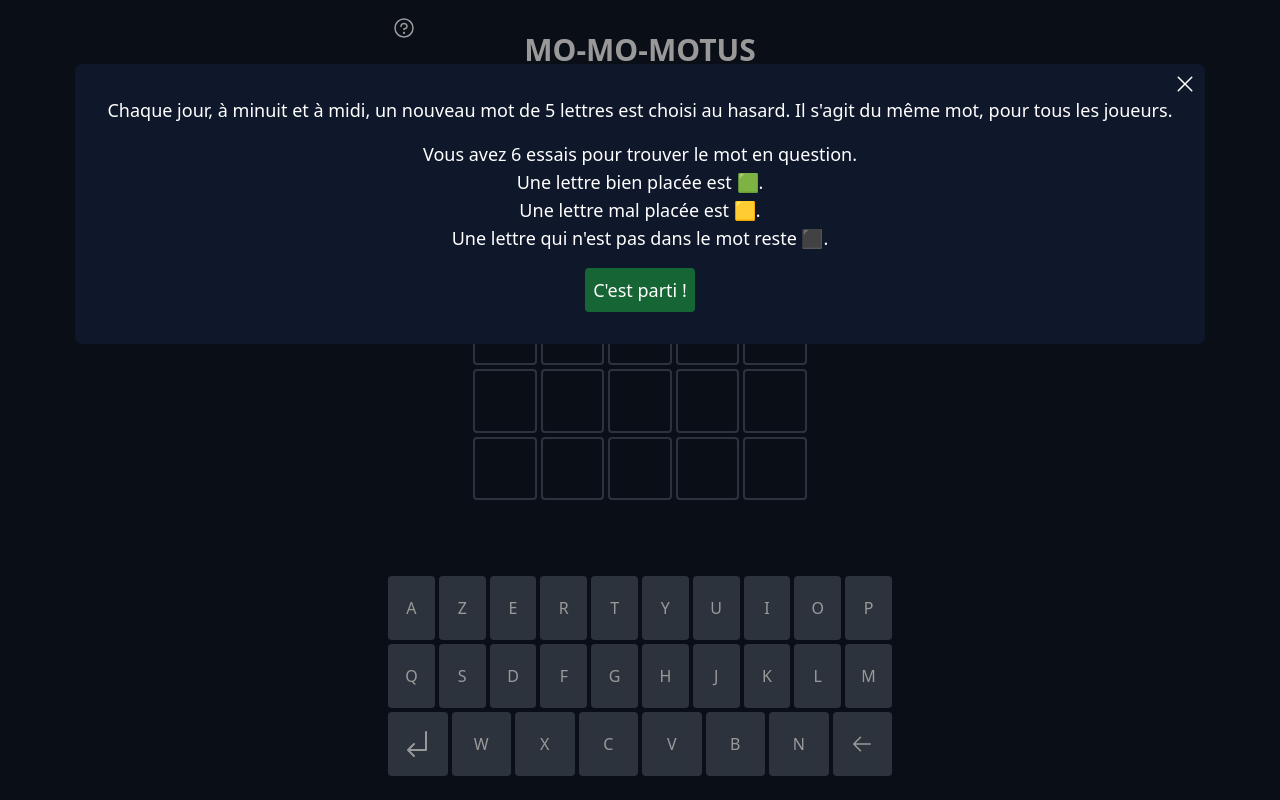
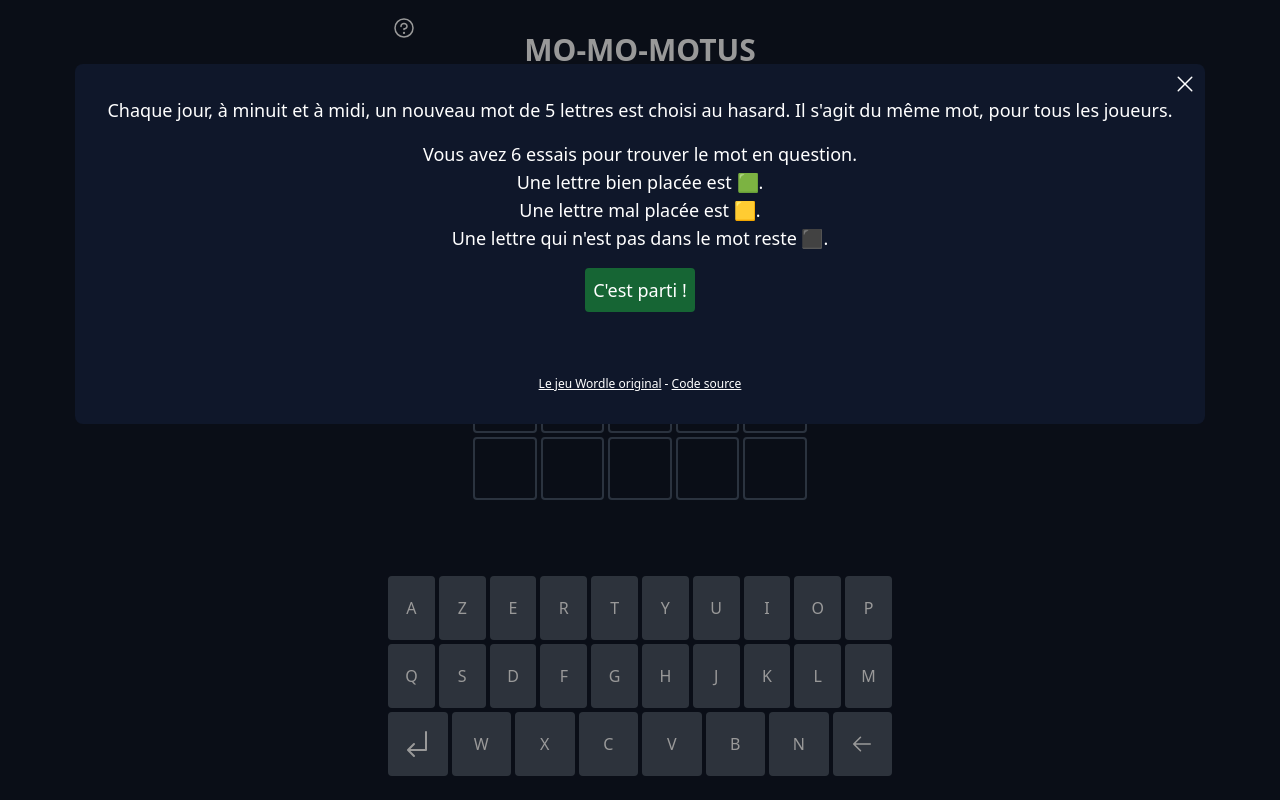
Before and after one commit to scambier/mo-mo-motus, a Vue app: page / in a window 1280 px wide. Built offline with nearby package versions, Linux system fonts and the light colour scheme.

Commit message:
Fixed modal welcome

```diff
--- a/src/components/ModalBase.vue
+++ b/src/components/ModalBase.vue
@@ -20,13 +20,13 @@
 import { ref } from 'vue'
 import IconClose from '~icons/ph/x'
 
-const emits = defineEmits<{ (e: 'clickClose'): void }>()
+const emits = defineEmits<{ (e: 'onClose'): void }>()
 
 const isVisible = ref(true)
 
 function closeModal(): void {
   isVisible.value = false
-  emits('clickClose')
+  emits('onClose')
 }
 
 defineExpose({ closeModal })
--- a/src/components/ModalWelcome.vue
+++ b/src/components/ModalWelcome.vue
@@ -1,5 +1,7 @@
 <template>
-  <ModalBase ref="base">
+  <ModalBase
+    ref="base"
+    @on-close="isVisibleModalWelcome = false">
     <div class="mb-4">
       Chaque jour, à minuit et à midi, un nouveau mot de 5 lettres est choisi au
       hasard. Il s'agit du même mot, pour tous les joueurs.
@@ -15,12 +17,23 @@
       class="items-center p-2 bg-green-800 hover:bg-green-900 rounded">
       C'est parti !
     </button>
+    <div class="mt-16 text-xs">
+      <a
+        class="underline"
+        href="https://www.powerlanguage.co.uk/wordle/"
+        target="_blank">Le jeu Wordle original</a>
+      -
+      <a
+        class="underline"
+        href="https://github.com/scambier/wordle-fr">Code source</a>
+    </div>
   </ModalBase>
 </template>
 
 <script setup lang="ts">
 import ModalBase from './ModalBase.vue'
 import { ref } from 'vue'
+import { isVisibleModalWelcome } from '@/composables/modal-manager'
 
 const base = ref<InstanceType<typeof ModalBase> | null>(null)
 </script>
--- a/src/composables/modal-manager.ts
+++ b/src/composables/modal-manager.ts
@@ -1,6 +1,5 @@
 import { getCurrentDate } from '@/utils'
 import differenceInDays from 'date-fns/differenceInDays'
-import getDay from 'date-fns/getDay'
 import { computed, ref } from 'vue'
 import { isGameover, isWinner } from './game-state'
 import { lastWelcomeDate, setLastWelcomeDate } from './storage'
```
